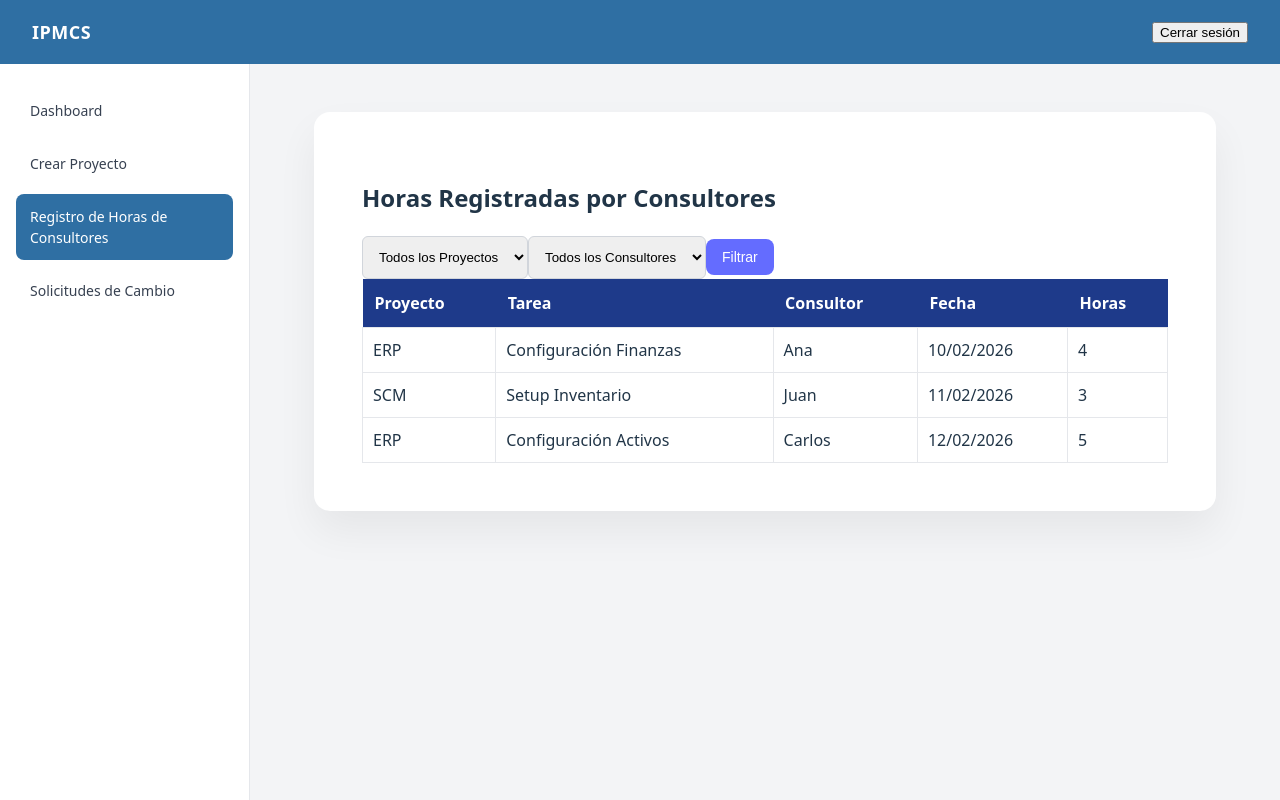
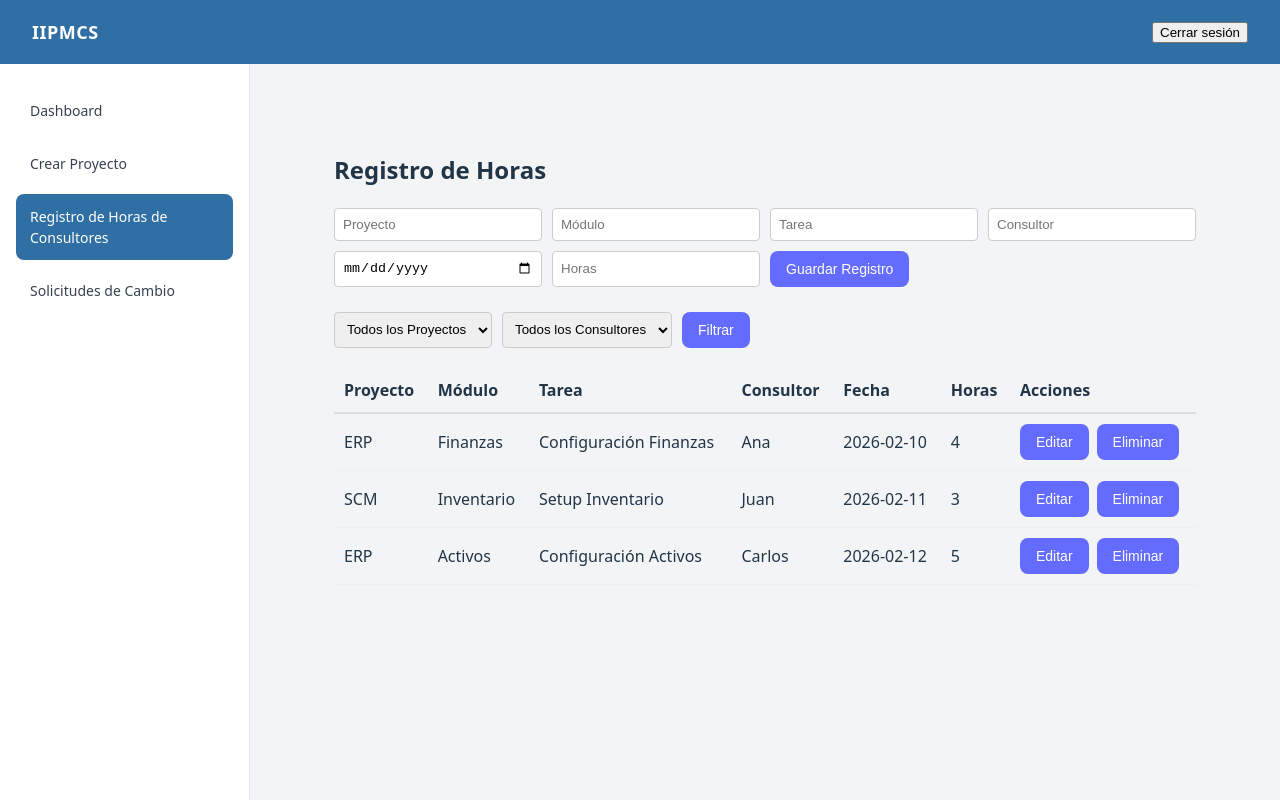
Before and after one commit to cortezlj/ProyectoDevOps, a React (Vite) app: page /time-tracking in a window 1280 px wide. Built offline with nearby package versions, Linux system fonts and the light colour scheme; sample sign-in values are in the browser's storage.

Commit message:
Initial commit

```diff
--- a/package.json
+++ b/package.json
@@ -10,6 +10,10 @@
     "preview": "vite preview"
   },
   "dependencies": {
+    "cors": "^2.8.6",
+    "express": "^5.2.1",
+    "mongoose": "^9.2.4",
+    "oracledb": "^6.10.0",
     "react": "^19.2.0",
     "react-dom": "^19.2.0",
     "react-router-dom": "^7.13.0"
--- a/src/components/molecules/Navbar/Navbar.tsx
+++ b/src/components/molecules/Navbar/Navbar.tsx
@@ -11,7 +11,7 @@ const Navbar = () => {
 
   return (
     <header className={styles.navbar}>
-      <h2 className={styles.logo}>IPMCS</h2>
+      <h2 className={styles.logo}>IIPMCS</h2>
 
       <nav className={styles.actions}>
         <button onClick={handleLogout}>Cerrar sesión</button>
--- a/src/pages/createProject/CreateProject.tsx
+++ b/src/pages/createProject/CreateProject.tsx
@@ -1,39 +1,206 @@
+import { useState } from "react";
 import Input from "@/components/atoms/Input/Input";
 import Button from "@/components/atoms/Button";
 import styles from "./CreateProject.module.css";
 
 const CreateProject = () => {
+
+  const emptyProject = {
+    name: "",
+    description: "",
+    module: "",
+    country: "",
+    startDate: "",
+    functionalConsultants: "",
+    technicalConsultants: ""
+  };
+
+  const [project, setProject] = useState(emptyProject);
+  const [projects, setProjects] = useState<any[]>([]);
+  const [editingIndex, setEditingIndex] = useState<number | null>(null);
+
+  const handleChange = (e: any) => {
+
+    const { name, value } = e.target;
+
+    setProject({
+      ...project,
+      [name]: value
+    });
+
+  };
+
   const handleSubmit = (e: React.FormEvent) => {
+
     e.preventDefault();
-    console.log("Proyecto creado");
+
+    if (editingIndex !== null) {
+
+      const updatedProjects = [...projects];
+      updatedProjects[editingIndex] = project;
+
+      setProjects(updatedProjects);
+      setEditingIndex(null);
+
+    } else {
+
+      setProjects([...projects, project]);
+
+    }
+
+    setProject(emptyProject);
+
+  };
+
+  const editProject = (index: number) => {
+
+    setProject(projects[index]);
+    setEditingIndex(index);
+
+  };
+
+  const deleteProject = (index: number) => {
+
+    const filtered = projects.filter((_, i) => i !== index);
+    setProjects(filtered);
+
   };
 
   return (
+
     <section className={styles.container}>
-      <h1 className={styles.title}>Crear Proyecto</h1>
+
+      <h1 className={styles.title}>Gestión de Proyectos</h1>
 
       <form onSubmit={handleSubmit} className={styles.form}>
-        <Input placeholder="Nombre del Proyecto" required />
-        <Input placeholder="Descripción" required />
 
-        <select className={styles.select}>
-          <option>ERP</option>
-          <option>SCM</option>
-          <option>HCM</option>
-        </select>
+        <Input
+          name="name"
+          placeholder="Nombre del Proyecto"
+          value={project.name}
+          onChange={handleChange}
+          required
+        />
 
-        <select className={styles.select}>
-          <option>Consultores Funcionales</option>
-        </select>
+        <Input
+          name="description"
+          placeholder="Descripción"
+          value={project.description}
+          onChange={handleChange}
+          required
+        />
 
-        <select className={styles.select}>
-          <option>Consultores Técnicos</option>
-        </select>
+        <Input
+          type="date"
+          name="startDate"
+          value={project.startDate}
+          onChange={handleChange}
+        />
 
-        <Button type="submit" label="Guardar Proyecto" />
+        <Input
+          name="functionalConsultants"
+          placeholder="Consultores Funcionales (Ej: Juan, María)"
+          value={project.functionalConsultants}
+          onChange={handleChange}
+        />
+
+        <Input
+          name="technicalConsultants"
+          placeholder="Consultores Técnicos (Ej: Pedro, Ana)"
+          value={project.technicalConsultants}
+          onChange={handleChange}
+        />
+
+<div className={styles.selectRow}>
+
+  <select
+    name="module"
+    value={project.module}
+    onChange={handleChange}
+  >
+    <option value="">Seleccione módulo</option>
+    <option value="ERP">ERP</option>
+    <option value="SCM">SCM</option>
+    <option value="HCM">HCM</option>
+  </select>
+
+  <select
+    name="country"
+    value={project.country}
+    onChange={handleChange}
+  >
+    <option value="">Seleccione país</option>
+    <option value="Costa Rica">Costa Rica</option>
+    <option value="México">México</option>
+    <option value="Colombia">Colombia</option>
+  </select>
+
+</div>
+
+<div className={styles.buttonContainer}>
+  <Button
+    type="submit"
+    label={editingIndex !== null ? "Actualizar Proyecto" : "Guardar Proyecto"}
+  />
+</div>
+
       </form>
+
+      <h2 className={styles.subtitle}>Proyectos creados</h2>
+
+      <table className={styles.table}>
+
+        <thead>
+          <tr>
+            <th>Proyecto</th>
+            <th>Descripción</th>
+            <th>País</th>
+            <th>Módulo</th>
+            <th>Inicio</th>
+            <th>Funcionales</th>
+            <th>Técnicos</th>
+            <th>Acciones</th>
+          </tr>
+        </thead>
+
+        <tbody>
+
+          {projects.map((p, index) => (
+
+            <tr key={index}>
+
+              <td>{p.name}</td>
+              <td>{p.description}</td>
+              <td>{p.country}</td>
+              <td>{p.module}</td>
+              <td>{p.startDate}</td>
+              <td>{p.functionalConsultants}</td>
+              <td>{p.technicalConsultants}</td>
+
+              <td>
+
+                <button onClick={() => editProject(index)}>
+                  Editar
+                </button>
+
+                <button onClick={() => deleteProject(index)}>
+                  Eliminar
+                </button>
+
+              </td>
+
+            </tr>
+
+          ))}
+
+        </tbody>
+
+      </table>
+
     </section>
+
   );
+
 };
 
 export default CreateProject;
--- a/src/pages/timePM/TimeTrackingPM.module.css
+++ b/src/pages/timePM/TimeTrackingPM.module.css
@@ -1,28 +1,50 @@
 .container {
-  background: white;
-  padding: 48px;
-  border-radius: 16px;
-  width: 100%;
-  max-width: 1200px;
-  margin: 0 auto;
-  box-shadow: 0 20px 40px rgba(0,0,0,0.06);
+  padding: 20px;
+  max-width: 100%;
+  overflow-x: auto;
 }
 
 .title {
   margin-bottom: 20px;
 }
 
-.filtros {
+/* FORMULARIO REGISTRO */
+
+.formRegistro {
+  display: grid;
+  grid-template-columns: repeat(auto-fit, minmax(180px, 1fr));
+  gap: 10px;
+  margin-bottom: 25px;
+}
+
+.input {
+  padding: 8px;
+  border: 1px solid #ccc;
+  border-radius: 4px;
+}
+
+/* BOTON */
+
+.buttonContainer {
   display: flex;
-  gap: 16px;
+  align-items: end;
+}
+
+/* FILTROS */
+
+.form {
+  display: flex;
+  gap: 10px;
   margin-bottom: 20px;
 }
 
 .select {
-  padding: 12px;
-  border-radius: 6px;
-  border: 1px solid #d1d5db;
+  padding: 8px;
+  border-radius: 4px;
+  border: 1px solid #ccc;
 }
+
+/* TABLA */
 
 .table {
   width: 100%;
@@ -30,13 +52,19 @@
 }
 
 .table th {
-  background-color: #1e3a8a;
-  color: white;
-  padding: 12px;
   text-align: left;
+  border-bottom: 2px solid #ddd;
+  padding: 10px;
 }
 
 .table td {
+  border-bottom: 1px solid #eee;
   padding: 10px;
-  border: 1px solid #e5e7eb;
 }
+
+/* BOTONES ACCIONES */
+
+.actions {
+  display: flex;
+  gap: 8px;
+}
--- a/src/pages/timePM/TimeTrackingPM.tsx
+++ b/src/pages/timePM/TimeTrackingPM.tsx
@@ -1,25 +1,74 @@
-import React, { useState } from "react"; // Importar React y useState
+import React, { useState } from "react";
 import Button from "@/components/atoms/Button";
 import styles from "./TimeTrackingPM.module.css";
 
 const TimeTrackingPM: React.FC = () => {
-  // Datos quemados
-  const horasRegistradas = [
-    { proyecto: "ERP", tarea: "Configuración Finanzas", consultor: "Ana", fecha: "10/02/2026", horas: 4 },
-    { proyecto: "SCM", tarea: "Setup Inventario", consultor: "Juan", fecha: "11/02/2026", horas: 3 },
-    { proyecto: "ERP", tarea: "Configuración Activos", consultor: "Carlos", fecha: "12/02/2026", horas: 5 }
+
+  const datosIniciales = [
+    { proyecto: "ERP", modulo: "Finanzas", tarea: "Configuración Finanzas", consultor: "Ana", fecha: "2026-02-10", horas: 4 },
+    { proyecto: "SCM", modulo: "Inventario", tarea: "Setup Inventario", consultor: "Juan", fecha: "2026-02-11", horas: 3 },
+    { proyecto: "ERP", modulo: "Activos", tarea: "Configuración Activos", consultor: "Carlos", fecha: "2026-02-12", horas: 5 }
   ];
 
-  // Estados para filtros
-  const [proyectoFiltro, setProyectoFiltro] = useState<string>("");
-  const [consultorFiltro, setConsultorFiltro] = useState<string>("");
-  const [resultados, setResultados] = useState(horasRegistradas);
+  const [registros, setRegistros] = useState(datosIniciales);
+  const [resultados, setResultados] = useState(datosIniciales);
 
-  // Función para filtrar
+  const [form, setForm] = useState({
+    proyecto: "",
+    modulo: "",
+    tarea: "",
+    consultor: "",
+    fecha: "",
+    horas: ""
+  });
+
+  const [editIndex, setEditIndex] = useState<number | null>(null);
+
+  const [proyectoFiltro, setProyectoFiltro] = useState("");
+  const [consultorFiltro, setConsultorFiltro] = useState("");
+
+  const handleChange = (e: React.ChangeEvent<HTMLInputElement>) => {
+    setForm({
+      ...form,
+      [e.target.name]: e.target.value
+    });
+  };
+
+  const handleAgregar = (e: React.FormEvent) => {
+    e.preventDefault();
+
+    const nuevoRegistro = {
+      ...form,
+      horas: Number(form.horas)
+    };
+
+    let nuevos;
+
+    if (editIndex !== null) {
+      nuevos = [...registros];
+      nuevos[editIndex] = nuevoRegistro;
+      setEditIndex(null);
+    } else {
+      nuevos = [...registros, nuevoRegistro];
+    }
+
+    setRegistros(nuevos);
+    setResultados(nuevos);
+
+    setForm({
+      proyecto: "",
+      modulo: "",
+      tarea: "",
+      consultor: "",
+      fecha: "",
+      horas: ""
+    });
+  };
+
   const handleFiltrar = (e: React.FormEvent) => {
     e.preventDefault();
 
-    const filtrados = horasRegistradas.filter((h) => {
+    const filtrados = registros.filter((h) => {
       const proyectoOk = proyectoFiltro ? h.proyecto === proyectoFiltro : true;
       const consultorOk = consultorFiltro ? h.consultor === consultorFiltro : true;
       return proyectoOk && consultorOk;
@@ -28,12 +77,98 @@ const TimeTrackingPM: React.FC = () => {
     setResultados(filtrados);
   };
 
+  const handleEliminar = (index: number) => {
+    const nuevos = registros.filter((_, i) => i !== index);
+    setRegistros(nuevos);
+    setResultados(nuevos);
+  };
+
+  const handleEditar = (index: number) => {
+    const registro = resultados[index];
+
+    setForm({
+      proyecto: registro.proyecto,
+      modulo: registro.modulo,
+      tarea: registro.tarea,
+      consultor: registro.consultor,
+      fecha: registro.fecha,
+      horas: registro.horas.toString()
+    });
+
+    setEditIndex(index);
+  };
+
   return (
     <section className={styles.container}>
-      <h1 className={styles.title}>Horas Registradas por Consultores</h1>
 
-      {/* Formulario de filtros */}
+      <h1 className={styles.title}>Registro de Horas</h1>
+
+      {/* FORMULARIO REGISTRO */}
+
+      <form className={styles.formRegistro} onSubmit={handleAgregar}>
+
+        <input
+          className={styles.input}
+          name="proyecto"
+          placeholder="Proyecto"
+          value={form.proyecto}
+          onChange={handleChange}
+        />
+
+        <input
+          className={styles.input}
+          name="modulo"
+          placeholder="Módulo"
+          value={form.modulo}
+          onChange={handleChange}
+        />
+
+        <input
+          className={styles.input}
+          name="tarea"
+          placeholder="Tarea"
+          value={form.tarea}
+          onChange={handleChange}
+        />
+
+        <input
+          className={styles.input}
+          name="consultor"
+          placeholder="Consultor"
+          value={form.consultor}
+          onChange={handleChange}
+        />
+
+        <input
+          className={styles.input}
+          type="date"
+          name="fecha"
+          value={form.fecha}
+          onChange={handleChange}
+        />
+
+        <input
+          className={styles.input}
+          type="number"
+          name="horas"
+          placeholder="Horas"
+          value={form.horas}
+          onChange={handleChange}
+        />
+
+        <div className={styles.buttonContainer}>
+          <Button
+            type="submit"
+            label={editIndex !== null ? "Actualizar Registro" : "Guardar Registro"}
+          />
+        </div>
+
+      </form>
+
+      {/* FILTROS */}
+
       <form onSubmit={handleFiltrar} className={styles.form}>
+
         <select
           className={styles.select}
           value={proyectoFiltro}
@@ -42,7 +177,6 @@ const TimeTrackingPM: React.FC = () => {
           <option value="">Todos los Proyectos</option>
           <option value="ERP">ERP</option>
           <option value="SCM">SCM</option>
-          <option value="HCM">HCM</option>
         </select>
 
         <select
@@ -57,31 +191,58 @@ const TimeTrackingPM: React.FC = () => {
         </select>
 
         <Button type="submit" label="Filtrar" />
+
       </form>
 
-      {/* Tabla de resultados */}
+      {/* TABLA */}
+
       <table className={styles.table}>
+
         <thead>
           <tr>
             <th>Proyecto</th>
+            <th>Módulo</th>
             <th>Tarea</th>
             <th>Consultor</th>
             <th>Fecha</th>
             <th>Horas</th>
+            <th>Acciones</th>
           </tr>
         </thead>
+
         <tbody>
           {resultados.map((h, index) => (
             <tr key={index}>
+
               <td>{h.proyecto}</td>
+              <td>{h.modulo}</td>
               <td>{h.tarea}</td>
               <td>{h.consultor}</td>
               <td>{h.fecha}</td>
               <td>{h.horas}</td>
+
+              <td className={styles.actions}>
+
+                <Button
+                  type="button"
+                  label="Editar"
+                  onClick={() => handleEditar(index)}
+                />
+
+                <Button
+                  type="button"
+                  label="Eliminar"
+                  onClick={() => handleEliminar(index)}
+                />
+
+              </td>
+
             </tr>
           ))}
         </tbody>
+
       </table>
+
     </section>
   );
 };
```
Also changed, not shown: src/pages/ChangeRequests/ChangeRequests.module.css (+112 -21 lines), src/pages/ChangeRequests/ChangeRequests.tsx (+9 -12 lines), src/pages/Login/LoginPage.tsx (+10 -0 lines), src/pages/createProject/CreateProject.module.css (+29 -18 lines), 2 other files (tests, documents, lock files or other folders).
